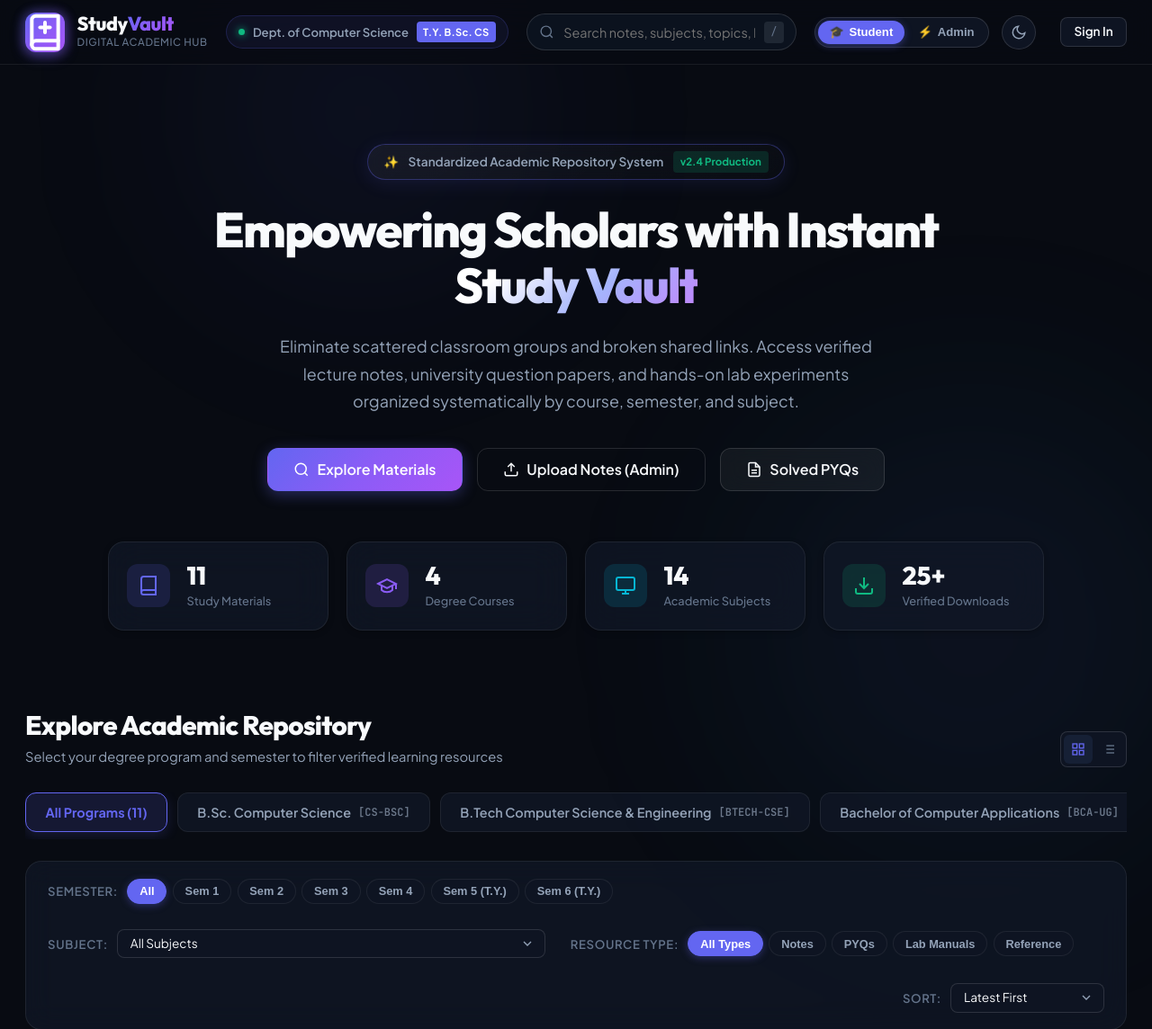
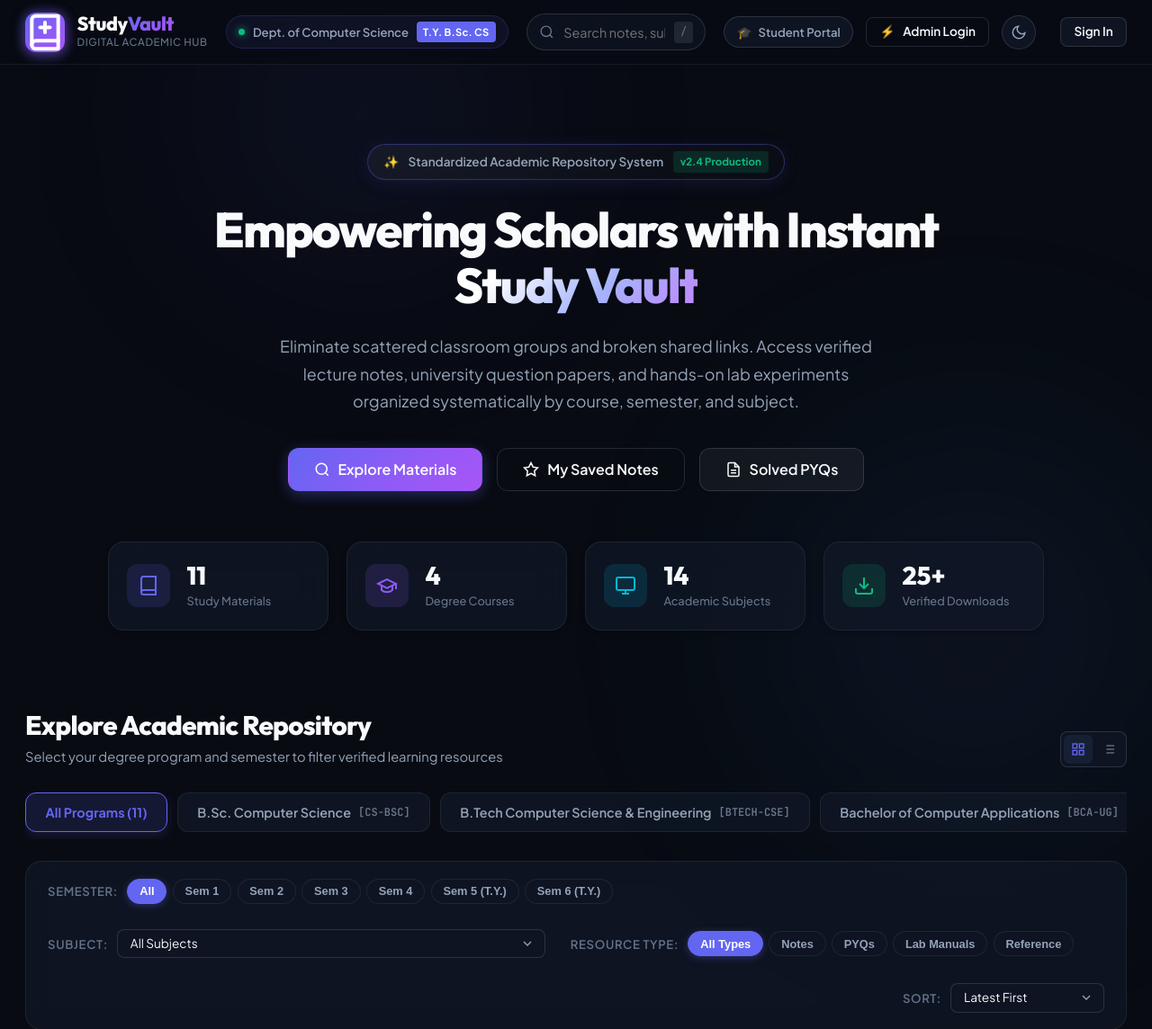
Before and after one commit to prashikgaikwad2006-cell/study-vault, a Flask app: page / in a window 1280 px wide. Shown: the top 1144 px of the page at 90% size. Run offline with Flask 3, Linux system fonts and the light colour scheme; data comes from the database, SQL or seed files in the repository.

Commit message:
Enforce strict Admin-only upload access and secure role authentication

```diff
--- a/app.py
+++ b/app.py
@@ -104,9 +104,8 @@ def api_register():
     full_name = data.get('full_name', '').strip()
     email = data.get('email', '').strip().lower()
     password = data.get('password', '')
-    role = data.get('role', 'student').lower()
-    if role not in ['student', 'admin']:
-        role = 'student'
+    # Public registration is strictly for students; admin accounts are reserved
+    role = 'student'
 
     if not full_name or not email or not password:
         return jsonify({'error': 'All fields are required.'}), 400
@@ -140,26 +139,11 @@ def api_register():
         conn.close()
         return jsonify({'error': 'An account with this email already exists.'}), 409
 
-@app.route('/api/auth/quick-switch', methods=['POST'])
-def api_quick_switch():
-    """Allows instant switching between Admin and Student demo roles for easy testing."""
-    data = request.get_json() or {}
-    target_role = data.get('role', 'admin').lower()
-
-    conn = get_db()
-    user = conn.execute("SELECT user_id, full_name, email, role FROM users WHERE role = ? ORDER BY user_id ASC LIMIT 1", (target_role,)).fetchone()
-    conn.close()
-
-    if user:
-        session['user_id'] = user['user_id']
-        session['role'] = user['role']
-        return jsonify({'message': f'Switched to {user["role"].capitalize()} Mode', 'user': dict(user)})
-    return jsonify({'error': f'No default {target_role} found.'}), 404
-
 @app.route('/api/auth/logout', methods=['POST'])
 def api_logout():
     session.clear()
     return jsonify({'message': 'Logged out successfully.'})
+
 
 # ==================== COURSES APIS ====================
 @app.route('/api/courses', methods=['GET'])
--- a/static/css/style.css
+++ b/static/css/style.css
@@ -337,36 +337,39 @@ body {
     gap: 0.85rem;
 }
 
-/* Role Switcher Pill */
-.role-switcher-pill {
-    display: flex;
+/* Role Indicator Badge */
+.role-indicator-badge {
+    display: inline-flex;
+    align-items: center;
+    gap: 0.45rem;
     background: var(--bg-secondary);
     border: 1px solid var(--border-medium);
     border-radius: var(--radius-full);
-    padding: 3px;
-    gap: 2px;
-}
-
-.role-btn {
-    border: none;
-    background: transparent;
+    padding: 0.4rem 0.85rem;
+    font-size: 0.82rem;
+    font-weight: 600;
     color: var(--text-secondary);
-    padding: 0.35rem 0.8rem;
-    border-radius: var(--radius-full);
-    font-size: 0.82rem;
-    font-weight: 600;
-    cursor: pointer;
+}
+
+.role-indicator-badge.admin-active {
+    background: var(--amber-light);
+    border-color: rgba(245, 158, 11, 0.35);
+    color: var(--amber);
+}
+
+.role-badge-static {
     display: inline-flex;
     align-items: center;
-    gap: 0.35rem;
-    transition: var(--transition);
-}
-
-.role-btn.active {
-    background: var(--primary);
-    color: #FFFFFF;
-    box-shadow: 0 2px 8px rgba(99, 102, 241, 0.4);
-}
+    gap: 0.4rem;
+    padding: 0.5rem 0.85rem;
+    background: var(--primary-light);
+    border: 1px solid var(--border-accent);
+    border-radius: var(--radius-sm);
+    color: var(--primary);
+    font-weight: 600;
+    font-size: 0.85rem;
+}
+
 
 /* Theme Toggle Button */
 .theme-toggle-btn {
--- a/static/js/app.js
+++ b/static/js/app.js
@@ -27,9 +27,10 @@ const DOM = {
     themeToggleBtn: document.getElementById('themeToggleBtn'),
     globalSearchInput: document.getElementById('globalSearchInput'),
     clearSearchBtn: document.getElementById('clearSearchBtn'),
-    roleSwitcherPill: document.getElementById('roleSwitcherPill'),
-    studentModeBtn: document.getElementById('studentModeBtn'),
-    adminModeBtn: document.getElementById('adminModeBtn'),
+    roleIndicatorBadge: document.getElementById('roleIndicatorBadge'),
+    roleBadgeIcon: document.getElementById('roleBadgeIcon'),
+    roleBadgeText: document.getElementById('roleBadgeText'),
+    adminLoginBtn: document.getElementById('adminLoginBtn'),
     openAdminPanelBtn: document.getElementById('openAdminPanelBtn'),
     userProfileBtn: document.getElementById('userProfileBtn'),
     userDropdown: document.getElementById('userDropdown'),
@@ -50,6 +51,7 @@ const DOM = {
     statDownloads: document.getElementById('statDownloads'),
     browseNowBtn: document.getElementById('browseNowBtn'),
     heroUploadBtn: document.getElementById('heroUploadBtn'),
+    heroSavedNotesBtn: document.getElementById('heroSavedNotesBtn'),
     viewPyqBtn: document.getElementById('viewPyqBtn'),
 
     // Filter controls
@@ -201,14 +203,22 @@ function updateUserUI() {
 
         if (state.user.role === 'admin') {
             DOM.openAdminPanelBtn.style.display = 'inline-flex';
-            DOM.adminModeBtn.classList.add('active');
-            DOM.studentModeBtn.classList.remove('active');
+            if (DOM.heroUploadBtn) DOM.heroUploadBtn.style.display = 'inline-flex';
+            if (DOM.heroSavedNotesBtn) DOM.heroSavedNotesBtn.style.display = 'none';
+            if (DOM.adminLoginBtn) DOM.adminLoginBtn.style.display = 'none';
+            if (DOM.roleBadgeIcon) DOM.roleBadgeIcon.textContent = '⚡';
+            if (DOM.roleBadgeText) DOM.roleBadgeText.textContent = 'Faculty Admin';
+            if (DOM.roleIndicatorBadge) DOM.roleIndicatorBadge.classList.add('admin-active');
             DOM.dropdownUserRole.style.color = '#F59E0B';
             DOM.dropdownUserRole.style.background = 'rgba(245, 158, 11, 0.15)';
         } else {
             DOM.openAdminPanelBtn.style.display = 'none';
-            DOM.studentModeBtn.classList.add('active');
-            DOM.adminModeBtn.classList.remove('active');
+            if (DOM.heroUploadBtn) DOM.heroUploadBtn.style.display = 'none';
+            if (DOM.heroSavedNotesBtn) DOM.heroSavedNotesBtn.style.display = 'inline-flex';
+            if (DOM.adminLoginBtn) DOM.adminLoginBtn.style.display = 'inline-flex';
+            if (DOM.roleBadgeIcon) DOM.roleBadgeIcon.textContent = '🎓';
+            if (DOM.roleBadgeText) DOM.roleBadgeText.textContent = 'Student Portal';
+            if (DOM.roleIndicatorBadge) DOM.roleIndicatorBadge.classList.remove('admin-active');
             DOM.dropdownUserRole.style.color = '#6366F1';
             DOM.dropdownUserRole.style.background = 'rgba(99, 102, 241, 0.15)';
         }
@@ -220,28 +230,12 @@ function updateUserUI() {
         DOM.userProfileBtn.style.display = 'none';
         DOM.openAuthModalBtn.style.display = 'inline-flex';
         DOM.openAdminPanelBtn.style.display = 'none';
-    }
-}
-
-async function quickSwitchRole(role) {
-    try {
-        const res = await fetch('/api/auth/quick-switch', {
-            method: 'POST',
-            headers: { 'Content-Type': 'application/json' },
-            body: JSON.stringify({ role })
-        });
-        const data = await res.json();
-        if (res.ok) {
-            state.user = data.user;
-            updateUserUI();
-            showToast(`Switched to ${data.user.role.toUpperCase()} mode!`, 'success');
-            await fetchMaterials();
-            await loadStats();
-        } else {
-            showToast(data.error || 'Failed to switch role', 'error');
-        }
-    } catch (e) {
-        showToast('Error switching role', 'error');
+        if (DOM.heroUploadBtn) DOM.heroUploadBtn.style.display = 'none';
+        if (DOM.heroSavedNotesBtn) DOM.heroSavedNotesBtn.style.display = 'inline-flex';
+        if (DOM.adminLoginBtn) DOM.adminLoginBtn.style.display = 'inline-flex';
+        if (DOM.roleBadgeIcon) DOM.roleBadgeIcon.textContent = '🎓';
+        if (DOM.roleBadgeText) DOM.roleBadgeText.textContent = 'Student Portal';
+        if (DOM.roleIndicatorBadge) DOM.roleIndicatorBadge.classList.remove('admin-active');
     }
 }
 
@@ -689,11 +683,10 @@ async function toggleBookmark(materialId, btnElement) {
     }
 }
 
-// ==================== ADMIN CONSOLE & CRUD ====================
 function openAdminModal() {
     if (!state.user || state.user.role !== 'admin') {
-        showToast('Faculty or Administrator access required.', 'error');
-        quickSwitchRole('admin');
+        showToast('Access Denied: Study material upload is restricted to Faculty / Admins.', 'error');
+        openAuthModal('admin-login');
         return;
     }
     DOM.adminModal.classList.add('show');
@@ -783,7 +776,15 @@ function renderSubjectsManageList() {
 // ==================== AUTH MODAL ====================
 function openAuthModal(tab = 'login') {
     DOM.authModal.classList.add('show');
+    if (tab === 'admin-login') {
+        switchAuthTab('login');
+        document.getElementById('authModalTitle').textContent = 'Faculty & Admin Sign In';
+        document.getElementById('loginEmail').value = 'admin@studyvault.ac.in';
+        document.getElementById('loginPassword').value = '';
+        setTimeout(() => document.getElementById('loginPassword').focus(), 150);
+    } else {
         switchAuthTab(tab);
+    }
 }
 
 function closeAuthModal() {
@@ -844,19 +845,32 @@ function setupEventListeners() {
         }
     });
 
-    // Quick role toggle pill
-    DOM.studentModeBtn.addEventListener('click', () => quickSwitchRole('student'));
-    DOM.adminModeBtn.addEventListener('click', () => quickSwitchRole('admin'));
+    // Admin Login button in header
+    if (DOM.adminLoginBtn) {
+        DOM.adminLoginBtn.addEventListener('click', () => openAuthModal('admin-login'));
+    }
 
-    // Admin console triggers
+    // Admin console triggers (Strictly protected)
     DOM.openAdminPanelBtn.addEventListener('click', openAdminModal);
+    if (DOM.heroUploadBtn) {
         DOM.heroUploadBtn.addEventListener('click', () => {
             if (!state.user || state.user.role !== 'admin') {
-            quickSwitchRole('admin').then(openAdminModal);
+                showToast('Access Denied: Only Administrator accounts can upload study materials.', 'error');
+                openAuthModal('admin-login');
             } else {
                 openAdminModal();
             }
         });
+    }
+
+    if (DOM.heroSavedNotesBtn) {
+        DOM.heroSavedNotesBtn.addEventListener('click', () => {
+            state.activeFilters.bookmarksOnly = true;
+            fetchMaterials();
+            showToast('Showing your saved bookmarks', 'info');
+            document.getElementById('materialsBrowseSection').scrollIntoView({ behavior: 'smooth' });
+        });
+    }
 
     // Browse button scroll
     DOM.browseNowBtn.addEventListener('click', () => {
@@ -964,7 +978,7 @@ function setupEventListeners() {
         const full_name = document.getElementById('regFullName').value;
         const email = document.getElementById('regEmail').value;
         const password = document.getElementById('regPassword').value;
-        const role = document.getElementById('regRole').value;
+        const role = 'student';
 
         try {
             const res = await fetch('/api/auth/register', {
--- a/templates/index.html
+++ b/templates/index.html
@@ -61,19 +61,19 @@
 
             <!-- Right Controls -->
             <div class="header-actions">
-                <!-- Quick Role Switcher Pill -->
-                <div class="role-switcher-pill" id="roleSwitcherPill" title="Quick toggle between Admin and Student role">
-                    <button class="role-btn active" id="studentModeBtn" data-role="student">
-                        <span class="role-icon">🎓</span>
-                        <span>Student</span>
-                    </button>
-                    <button class="role-btn" id="adminModeBtn" data-role="admin">
-                        <span class="role-icon">⚡</span>
-                        <span>Admin</span>
-                    </button>
+                <!-- User Role Indicator -->
+                <div class="role-indicator-badge" id="roleIndicatorBadge">
+                    <span class="role-icon" id="roleBadgeIcon">🎓</span>
+                    <span id="roleBadgeText">Student Portal</span>
                 </div>
 
-                <!-- Admin Action Button (Visible when admin) -->
+                <!-- Admin Sign In Button (Shown when student or guest) -->
+                <button class="btn btn-outline btn-sm" id="adminLoginBtn" title="Faculty & Administrator Sign In">
+                    <span class="role-icon">⚡</span>
+                    <span>Admin Login</span>
+                </button>
+
+                <!-- Admin Action Button (Only visible when authenticated as admin) -->
                 <button class="btn btn-primary btn-sm admin-only-btn" id="openAdminPanelBtn" style="display: none;">
                     <svg viewBox="0 0 24 24" fill="none" stroke="currentColor" stroke-width="2" width="16" height="16">
                         <circle cx="12" cy="12" r="3"></circle>
@@ -177,13 +177,21 @@
                         </svg>
                         <span>Explore Materials</span>
                     </button>
-                    <button class="btn btn-outline btn-lg" id="heroUploadBtn">
+                    <!-- Admin Only Upload Button -->
+                    <button class="btn btn-outline btn-lg" id="heroUploadBtn" style="display: none;">
                         <svg viewBox="0 0 24 24" fill="none" stroke="currentColor" stroke-width="2" width="18" height="18">
                             <path d="M21 15v4a2 2 0 0 1-2 2H5a2 2 0 0 1-2-2v-4"></path>
                             <polyline points="17 8 12 3 7 8"></polyline>
                             <line x1="12" y1="3" x2="12" y2="15"></line>
                         </svg>
                         <span>Upload Notes (Admin)</span>
+                    </button>
+                    <!-- Student Saved Bookmarks Shortcut -->
+                    <button class="btn btn-outline btn-lg" id="heroSavedNotesBtn">
+                        <svg viewBox="0 0 24 24" fill="none" stroke="currentColor" stroke-width="2" width="18" height="18">
+                            <polygon points="12 2 15.09 8.26 22 9.27 17 14.14 18.18 21.02 12 17.77 5.82 21.02 7 14.14 2 9.27 8.91 8.26 12 2"></polygon>
+                        </svg>
+                        <span>My Saved Notes</span>
                     </button>
                     <button class="btn btn-glass btn-lg" id="viewPyqBtn">
                         <svg viewBox="0 0 24 24" fill="none" stroke="currentColor" stroke-width="2" width="18" height="18">
@@ -830,11 +838,11 @@
                         <input type="password" id="regPassword" class="form-input" placeholder="••••••••" minlength="6" required>
                     </div>
                     <div class="form-group">
-                        <label class="form-label" for="regRole">Role</label>
-                        <select id="regRole" class="form-input">
-                            <option value="student">Student</option>
-                            <option value="admin">Faculty / Administrator</option>
-                        </select>
+                        <label class="form-label">Account Role</label>
+                        <div class="role-badge-static">🎓 Student Account</div>
+                        <div class="reg-note" style="font-size:0.75rem; color:var(--text-muted); margin-top:0.25rem;">
+                            Note: Faculty &amp; Admin accounts with material upload privileges are provisioned by the Department of Computer Science.
+                        </div>
                     </div>
                     <button type="submit" class="btn btn-primary btn-block">Complete Registration</button>
                 </form>
```
Lines whose indentation alone changed are shown as unchanged.
